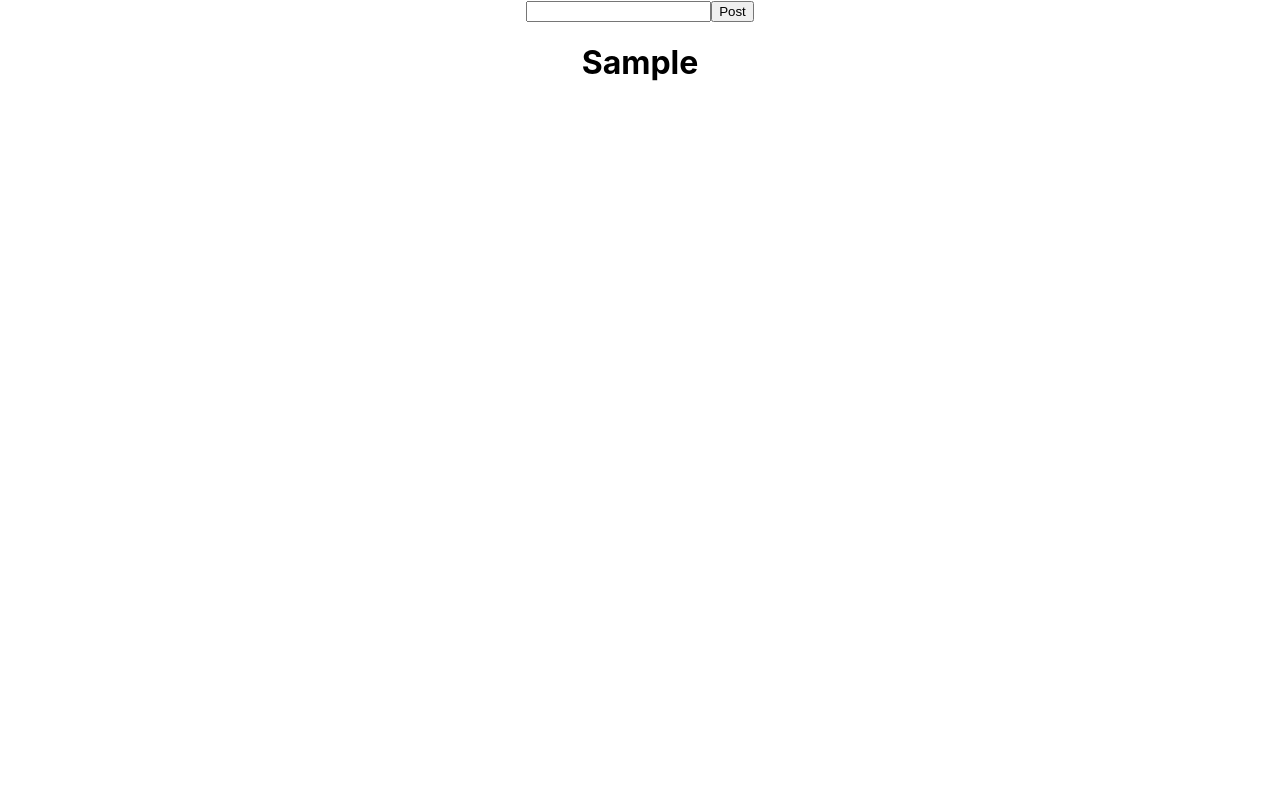
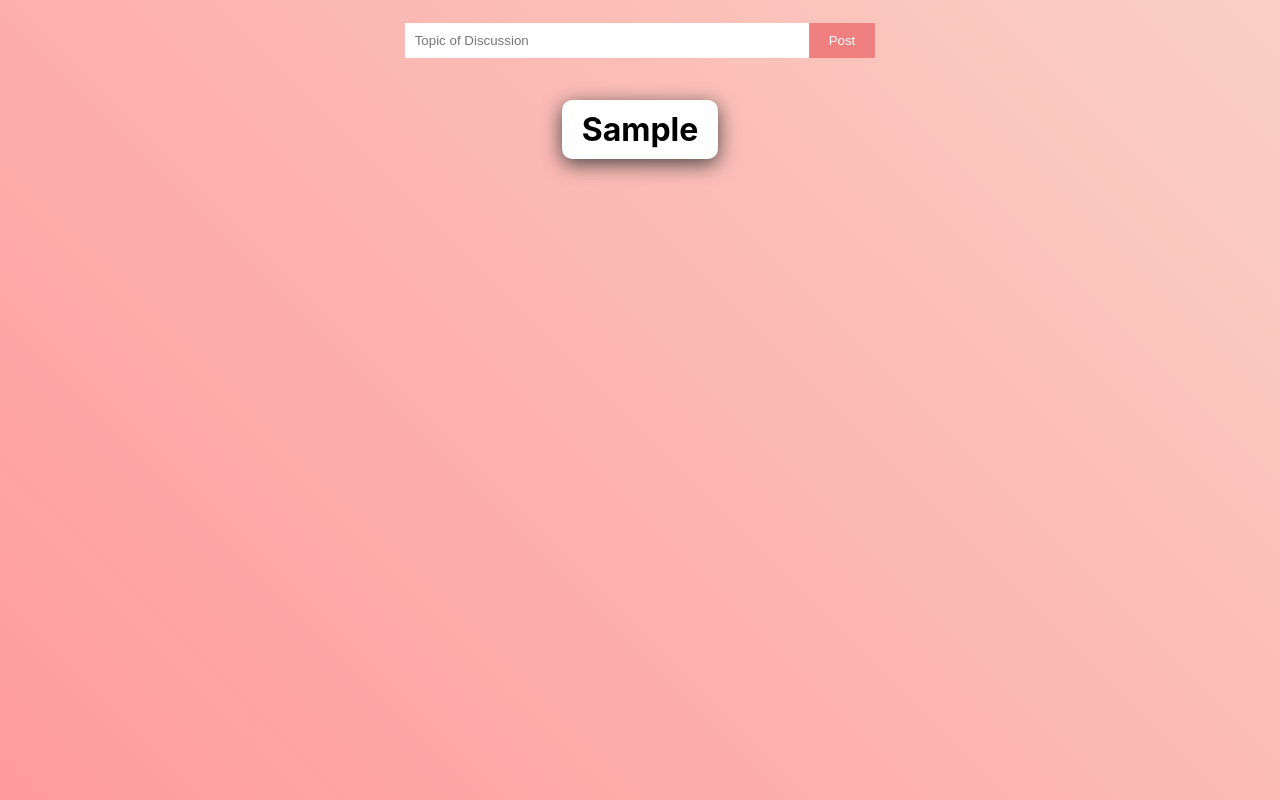
Before and after one commit to Nishant606/Discussion_Forum, a React (Create React App) app: page / in a window 1280 px wide. Both pictures are taken after typing "Sample" into the empty fields and a click on the button "Post". Built offline with nearby package versions, Linux system fonts and the light colour scheme.

Commit message:
added some basic css

```diff
--- a/src/App.css
+++ b/src/App.css
@@ -1,38 +1,50 @@
 .App {
-  text-align: center;
+  min-height: 100vh;
+  background-image: linear-gradient(
+    45deg,
+    #ff9a9e 0%,
+    #fad0c4 99%,
+    #fad0c4 100%
+  );
 }
 
-.App-logo {
-  height: 40vmin;
-  pointer-events: none;
+.input-form {
+  min-height: 10vh;
+  display: flex;
+  justify-content: center;
+  align-items: center;
 }
 
-@media (prefers-reduced-motion: no-preference) {
-  .App-logo {
-    animation: App-logo-spin infinite 20s linear;
-  }
+.input-title {
+  width: 30%;
+  border: none;
+  padding: 10px;
 }
 
-.App-header {
-  background-color: #282c34;
-  min-height: 100vh;
-  display: flex;
-  flex-direction: column;
-  align-items: center;
-  justify-content: center;
-  font-size: calc(10px + 2vmin);
+.input-button {
+  background: lightcoral;
+  border: none;
+  padding: 10px 20px;
   color: white;
 }
 
-.App-link {
-  color: #61dafb;
+.posts {
+  display: flex;
+  justify-content: space-around;
+  flex-wrap: wrap;
 }
 
-@keyframes App-logo-spin {
-  from {
-    transform: rotate(0deg);
-  }
-  to {
-    transform: rotate(360deg);
-  }
+.title {
+  font-size: xx-large;
+  border-radius: 10px;
+  box-shadow: 0px 5px 20px rgb(71, 71, 71);
+  margin: 20px;
+  display: flex;
+  flex-direction: column;
+  justify-content: space-around;
+  background: white;
+  align-items: center;
+  padding: 10px 20px;
+  min-width: auto;
+  max-height: auto;
 }
--- a/src/App.js
+++ b/src/App.js
@@ -5,16 +5,16 @@ import Post from './posts'
 
 
 function App() {
-  const [post, setPost] = useState([])
-  const [newPost, setnewPost] = useState('')
-  const [text, setText] = useState('')
+  const [post, setPost] = useState([]);
+  const [newPost, setnewPost] = useState('');
+  const [text, setText] = useState();
   useEffect(() =>{
   },[newPost]);
 
   const storePost = e=>{
     setnewPost(text);
     e.preventDefault();
-    setPost([...post, text]);
+    setPost([text,...post]);
     setText('');
   }
 
@@ -24,9 +24,9 @@ function App() {
 
   return (
     <div className="App">
-      <form onSubmit={storePost}>
-        <input type="text" value={text} onChange={content}></input>
-        <button type="submit" value="Post">Post</button>
+      <form className="input-form" onSubmit={storePost}>
+        <input className="input-title" placeholder="Topic of Discussion" type="text" value={text} onChange={content}></input>
+        <button className="input-button" type="submit" value="Post">Post</button>
       </form>
       {post.map(post => (
         <Post title= {post}></Post>
--- a/src/posts.js
+++ b/src/posts.js
@@ -3,8 +3,8 @@ import React from "react";
 const Post = ({title})=>{
 
     return(
-        <div>
-            <h1>{title}</h1>
+        <div className="posts">
+            <h1 className="title">{title}</h1>
         </div>
     );
 
```
